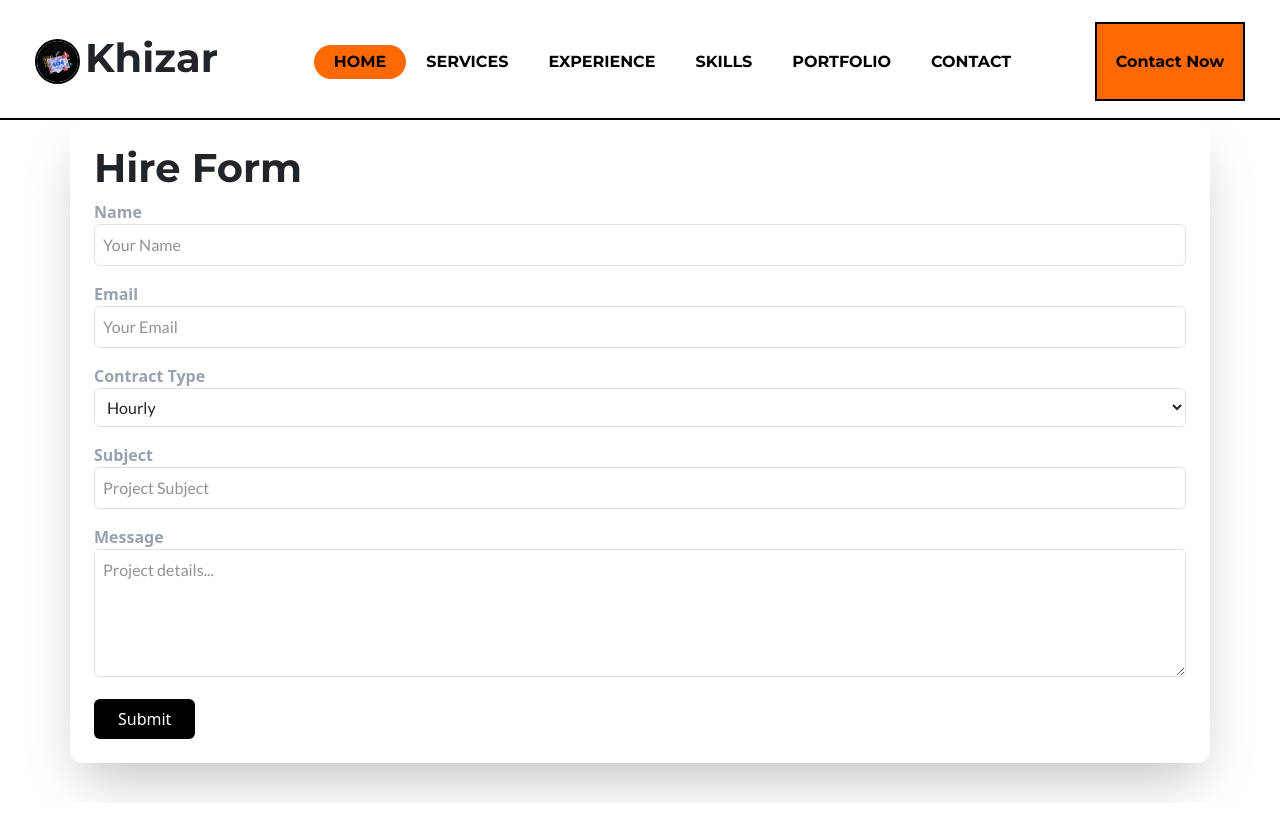
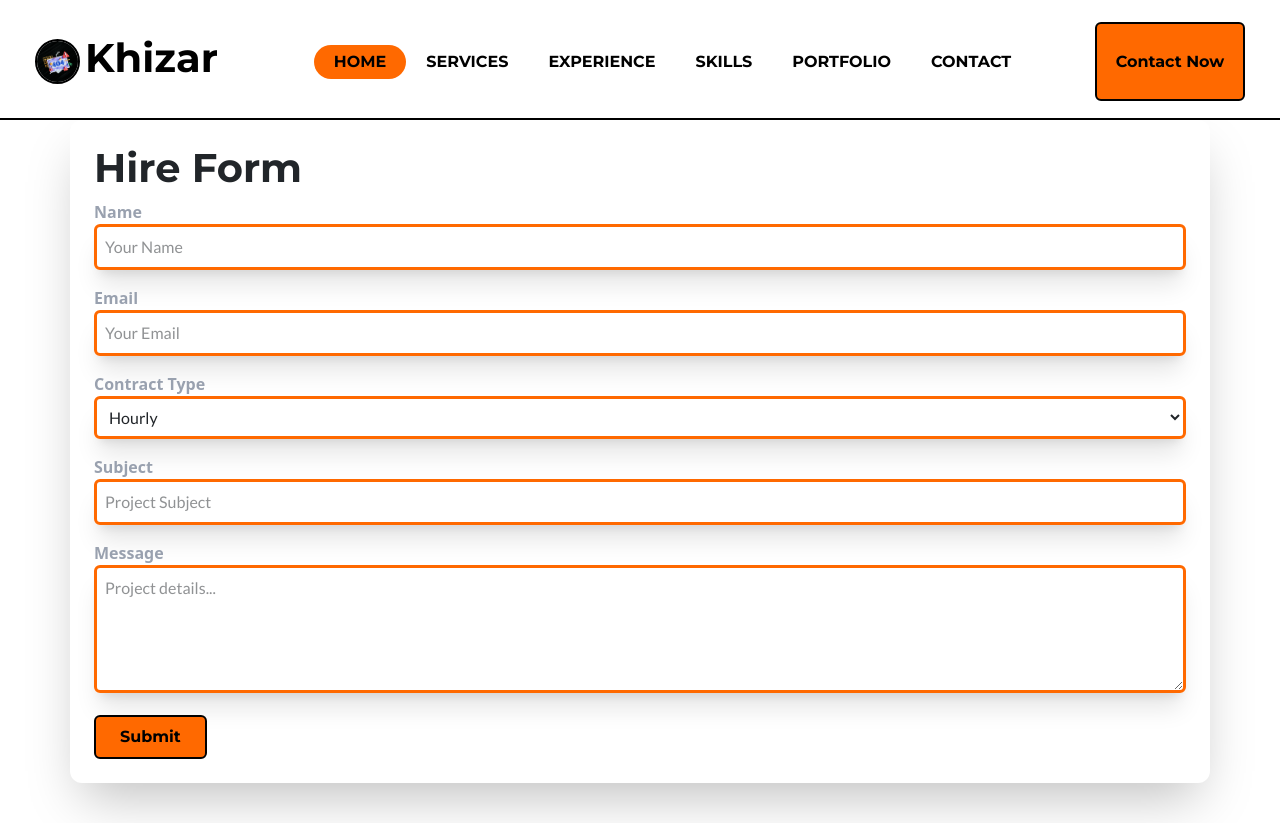
Before and after one commit to khizar295/My-Premium-Portfolio, a React (Vite) app: page /hire-form in a window 1280 px wide. Built offline with nearby package versions, Linux system fonts and the light colour scheme; a web font is replaced by a local one.

Commit message:
feat: enhance styling and add new contact page route

```diff
--- a/src/App.jsx
+++ b/src/App.jsx
@@ -66,6 +66,7 @@ export default function App() {
         <Route path="/project-12" element={<Project12 />} />
         <Route path="/hire" element={<HirePage />} />
         <Route path="/hire-form" element={<HireContractForm />} />
+        <Route path="/contactpage" element={<HirePage />} />
       </Routes>
     </BrowserRouter>
   );
--- a/src/Components/Contact.jsx
+++ b/src/Components/Contact.jsx
@@ -89,7 +89,7 @@ export default function Contact() {
                   value={formData.firstName}
                   onChange={handleChange}
                   placeholder="First Name *"
-                  className="w-full border border-gray-300 p-2 rounded-md focus:outline-none focus:ring-2 focus:ring-orange-500 lato-regular"
+                  className="w-full border-3 border-orange-500 p-2 rounded shadow-xl focus:outline-none focus:ring-2 focus:ring-[#F97316] transition-all duration-400 lato-regular"
                 />
                 {errors.firstName && (
                   <div className="input-error text-red-600 font-semibold text-sm">
@@ -106,7 +106,7 @@ export default function Contact() {
                   value={formData.email}
                   onChange={handleChange}
                   placeholder="Your Email * "
-                  className="w-full border border-gray-300 p-2 rounded-md focus:outline-none focus:ring-2 focus:ring-orange-500 lato-regular"
+                  className="w-full border-3 border-orange-500 p-2 rounded shadow-xl focus:outline-none focus:ring-2 focus:ring-[#F97316] transition-all duration-400 lato-regular"
                 />
                 {errors.email && (
                   <div className="input-error text-red-600 font-semibold text-sm">
@@ -124,7 +124,7 @@ export default function Contact() {
                 value={formData.subject}
                 onChange={handleChange}
                 placeholder="Subject *"
-                className="w-full border border-gray-300 p-2 rounded-md focus:outline-none focus:ring-2 focus:ring-orange-500 lato-regular"
+                className="w-full border-3 border-orange-500 p-2 rounded shadow-xl focus:outline-none focus:ring-2 focus:ring-[#F97316] transition-all duration-400 lato-regular"
               />
               {errors.subject && (
                 <div className="input-error text-red-600 font-semibold text-sm">
@@ -140,7 +140,7 @@ export default function Contact() {
                 value={formData.message}
                 onChange={handleChange}
                 placeholder="Your Message *"
-                className="w-full border border-gray-300 p-2 rounded-md focus:outline-none focus:ring-2 focus:ring-orange-500 h-32 resize-none lato-regular"
+                className="w-full border-3 border-orange-500 p-2 rounded shadow-xl focus:outline-none focus:ring-2 focus:ring-[#F97316] transition-all duration-400 lato-regular resize-none h-32"
               />
               {errors.message && (
                 <div className="input-error text-red-600 font-semibold text-sm">
@@ -151,7 +151,7 @@ export default function Contact() {
 
             <button
               type="submit"
-              className="montserrat bg-orange-500 hover:bg-orange-600 px-6 py-2 font-semibold border-2 border-black transition-colors duration-500 cursor-pointer text-black rounded-md"
+              className="montserrat bg-orange-500 hover:bg-orange-600 px-6 py-2 font-semibold border-2 border-black transition-colors duration-500 cursor-pointer text-black rounded"
             >
               Send Message
             </button>
--- a/src/Components/Footer.jsx
+++ b/src/Components/Footer.jsx
@@ -13,23 +13,24 @@ export default function Footer() {
       <div className="flex space-x-6">
         <a
           href="https://www.facebook.com/ch.khizar.9404?mibextid=ZbWKwL"
-          className="text-gray-500 hover:text-blue-600 transition-colors duration-300 text-xl"
+          className="text-black text-xl transition-transform duration-300 hover:scale-150"
           aria-label="Facebook"
         >
           <FaFacebookF />
         </a>
 
         <a
-          href="https://www.instagram.com/silent_choudhary_?igsh=M2trbTh5YXMwdmk4"
-          className="text-gray-500 hover:bg-gradient-to-tr hover:from-yellow-400 hover:via-pink-500 hover:to-purple-600 hover:text-transparent hover:bg-clip-text transition duration-300 text-xl"
-          aria-label="Instagram"
-        >
-          <FaInstagram />
-        </a>
+  href="https://www.instagram.com/silent_choudhary_?igsh=M2trbTh5YXMwdmk4"
+  className="text-black text-xl transition-transform duration-300 hover:scale-150"
+  aria-label="Instagram"
+>
+  <FaInstagram />
+</a>
+
 
         <a
           href="https://www.linkedin.com/in/khizar-rehman-23331334b?utm_source=share&utm_campaign=share_via&utm_content=profile&utm_medium=android_app"
-          className="text-gray-500 hover:text-blue-700 transition duration-300 text-xl"
+          className="text-black text-xl transition-transform duration-300 hover:scale-150"
           aria-label="LinkedIn"
         >
           <FaLinkedinIn />
@@ -37,7 +38,7 @@ export default function Footer() {
 
         <a
           href="https://github.com/khizar295"
-          className="text-gray-500 hover:text-black transition duration-300 text-xl"
+          className="text-black text-xl transition-transform duration-300 hover:scale-150"
           aria-label="GitHub"
         >
           <FaGithub />
--- a/src/Components/Navbar.jsx
+++ b/src/Components/Navbar.jsx
@@ -48,14 +48,16 @@ export default function Navbar() {
   return (
     <>
       <nav className="fixed top-0 left-0 flex justify-between items-center px-[35px] pt-[5px] pb-0 border-b-2 border-black h-[15vh] w-full bg-white z-50">
+        <Link to="/" className="text-decoration-none text-black">
         <div className="flex items-center">
           <img
             src={Logo}
             alt="Logo"
             className="navbar-logo w-[45px] h-[45px] border-2 border-black rounded-full object-cover"
           />
-          <h1 className="montserrat mt-[2px] ml-[5px] font-normal">Khizar</h1>
+          <h1 className="montserrat mt-[10px] ml-[5px] font-normal">Khizar</h1>
         </div>
+        </Link>
 
         <ul className="hidden lg:flex mt-[15px]">
           {[
@@ -86,7 +88,7 @@ export default function Navbar() {
         <Link
           to="/contactpage"
           onClick={() => handleScrollTo("contact")}
-          className="montserrat hidden lg:flex items-center justify-center h-[70%] w-[150px] border-2 border-black font-bold bg-orange-500 text-black hover:bg-orange-600 hover:text-white transition-colors duration-500 cursor-pointer text-decoration-none"
+          className="montserrat hidden lg:flex items-center justify-center h-[70%] w-[150px] border-2 border-black font-bold bg-orange-500 text-black hover:bg-orange-600 hover:text-white transition-colors duration-500 cursor-pointer text-decoration-none rounded"
         >
           Contact Now
         </Link>
--- a/src/Components/Pages/HireContactForm.jsx
+++ b/src/Components/Pages/HireContactForm.jsx
@@ -95,7 +95,7 @@ export default function HireContractForm() {
             type="text"
             name="name"
             value={formData.name}
-            className="w-full border border-gray-300 p-2 rounded-md focus:outline-none focus:ring-2 focus:ring-orange-500 resize-none lato-regular"
+            className="w-full border-3 border-orange-500 p-2 rounded shadow-xl focus:outline-none focus:ring-2 focus:ring-[#F97316] transition-all duration-400 lato-regular resize-none"
             placeholder="Your Name"
             onChange={handleChange}
             required
@@ -108,7 +108,7 @@ export default function HireContractForm() {
             type="email"
             name="email"
             value={formData.email}
-            className="w-full border border-gray-300 p-2 rounded-md focus:outline-none focus:ring-2 focus:ring-orange-500 resize-none lato-regular"
+            className="w-full border-3 border-orange-500 p-2 rounded shadow-xl focus:outline-none focus:ring-2 focus:ring-[#F97316] transition-all duration-400 lato-regular resize-none"
             placeholder="Your Email"
             onChange={handleChange}
             required
@@ -121,7 +121,7 @@ export default function HireContractForm() {
             name="contractType"
             value={formData.contractType}
             onChange={handleChange}
-            className="w-full border border-gray-300 p-2 rounded-md focus:outline-none focus:ring-2 focus:ring-orange-500 resize-none lato-regular"
+            className="w-full border-3 border-orange-500 p-2 rounded shadow-xl focus:outline-none focus:ring-2 focus:ring-[#F97316] transition-all duration-400 lato-regular resize-none"
           >
             <option value="hourly">Hourly</option>
             <option value="fixed">Fixed Price</option>
@@ -139,7 +139,7 @@ export default function HireContractForm() {
                 name="budgetRange"
                 value={formData.budgetRange}
                 onChange={handleChange}
-                className="w-full border border-gray-300 p-2 rounded-md focus:outline-none focus:ring-2 focus:ring-orange-500 resize-none lato-regular"
+                className="w-full border-3 border-orange-500 p-2 rounded shadow-xl focus:outline-none focus:ring-2 focus:ring-[#F97316] transition-all duration-400 lato-regular resize-none"
                 required
               >
                 <option value="">Select Budget</option>
@@ -160,7 +160,7 @@ export default function HireContractForm() {
                   type="number"
                   name="customBudget"
                   value={formData.customBudget}
-                  className="w-full border border-gray-300 p-2 rounded-md focus:outline-none focus:ring-2 focus:ring-orange-500 resize-none lato-regular"
+                  className="w-full border-3 border-orange-500 p-2 rounded shadow-xl focus:outline-none focus:ring-2 focus:ring-[#F97316] transition-all duration-400 lato-regular resize-none"
                   placeholder="Enter Budget in USD"
                   onChange={handleChange}
                   required
@@ -180,7 +180,7 @@ export default function HireContractForm() {
                 type="number"
                 name="milestoneAmount"
                 value={formData.milestoneAmount}
-                className="w-full border border-gray-300 p-2 rounded-md focus:outline-none focus:ring-2 focus:ring-orange-500 resize-none lato-regular"
+                className="w-full border-3 border-orange-500 p-2 rounded shadow-xl focus:outline-none focus:ring-2 focus:ring-[#F97316] transition-all duration-400 lato-regular resize-none"
                 placeholder="Enter milestone amount"
                 onChange={handleChange}
                 required
@@ -195,12 +195,14 @@ export default function HireContractForm() {
                 name="milestoneBudgetRange"
                 value={formData.milestoneBudgetRange}
                 onChange={handleChange}
-                className="w-full border border-gray-300 p-2 rounded-md focus:outline-none focus:ring-2 focus:ring-orange-500 resize-none lato-regular"
+                className="w-full border-3 border-orange-500 p-2 rounded shadow-xl focus:outline-none focus:ring-2 focus:ring-[#F97316] transition-all duration-400 lato-regular resize-none text-black font-bold"
                 required
               >
-                <option value="">Select Budget</option>
+                <option value="" className="font-bold text-gray-400">
+                  Select Budget
+                </option>
                 {budgetOptions.map((range) => (
-                  <option key={range} value={range}>
+                  <option key={range} value={range} className="font-bold">
                     {range}
                   </option>
                 ))}
@@ -216,7 +218,7 @@ export default function HireContractForm() {
                   type="number"
                   name="milestoneCustomBudget"
                   value={formData.milestoneCustomBudget}
-                  className="w-full border border-gray-300 p-2 rounded-md focus:outline-none focus:ring-2 focus:ring-orange-500 resize-none lato-regular"
+                  className="w-full border-3 border-orange-500 p-2 rounded shadow-xl focus:outline-none focus:ring-2 focus:ring-[#F97316] transition-all duration-400 lato-regular resize-none"
                   placeholder="Enter Milestone Budget in USD"
                   onChange={handleChange}
                   required
@@ -232,7 +234,7 @@ export default function HireContractForm() {
             type="text"
             name="subject"
             value={formData.subject}
-            className="w-full border border-gray-300 p-2 rounded-md focus:outline-none focus:ring-2 focus:ring-orange-500 resize-none lato-regular"
+            className="w-full border-3 border-orange-500 p-2 rounded shadow-xl focus:outline-none focus:ring-2 focus:ring-[#F97316] transition-all duration-400 lato-regular resize-none"
             placeholder="Project Subject"
             onChange={handleChange}
             required
@@ -244,7 +246,7 @@ export default function HireContractForm() {
           <textarea
             name="message"
             value={formData.message}
-            className="w-full border border-gray-300 p-2 rounded-md focus:outline-none focus:ring-2 focus:ring-orange-500 resize-none lato-regular h-32"
+            className="w-full border-3 border-orange-500 p-2 rounded shadow-xl focus:outline-none focus:ring-2 focus:ring-[#F97316] transition-all duration-400 lato-regular resize-none h-32"
             placeholder="Project details..."
             onChange={handleChange}
             required
@@ -253,7 +255,7 @@ export default function HireContractForm() {
 
         <button
           type="submit"
-          className="bg-black text-white px-6 py-2 rounded hover:bg-gray-800"
+          className="montserrat bg-orange-500 hover:bg-orange-600 px-6 py-2 font-semibold border-2 border-black transition-colors duration-500 cursor-pointer text-black rounded"
         >
           Submit
         </button>
--- a/src/Components/Pages/HirePage.jsx
+++ b/src/Components/Pages/HirePage.jsx
@@ -85,7 +85,7 @@ export default function HirePage() {
 
             {selected !== type.id && (
               <button
-                className="bg-black text-white px-4 py-2 rounded hover:bg-gray-800 montserrat"
+                className="montserrat bg-orange-500 hover:bg-orange-600 px-6 py-2 font-semibold border-2 border-black transition-colors duration-500 cursor-pointer text-black rounded"
                 onClick={() => setSelected(type.id)}
               >
                 Continue
@@ -97,7 +97,7 @@ export default function HirePage() {
                 <div className="text-gray-800 lato-regular">{type.extra}</div>
 
                 <button
-                  className="mt-4 bg-black text-white px-4 py-2 rounded hover:bg-gray-800 montserrat w-full"
+                  className="montserrat bg-orange-500 hover:bg-orange-600 px-6 py-2 font-semibold border-2 border-black transition-colors duration-500 cursor-pointer text-black rounded w-full"
                   onClick={() =>
                     navigate("/hire-form", {
                       state: { contractType: type.navigateType },
```
